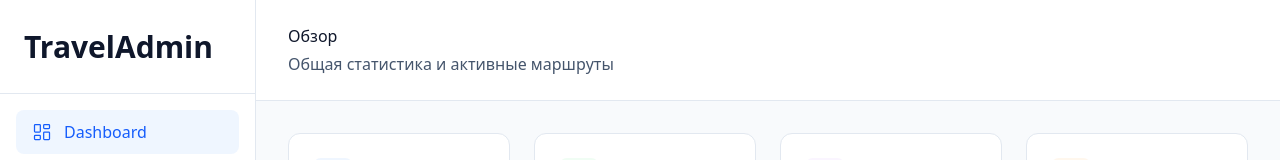
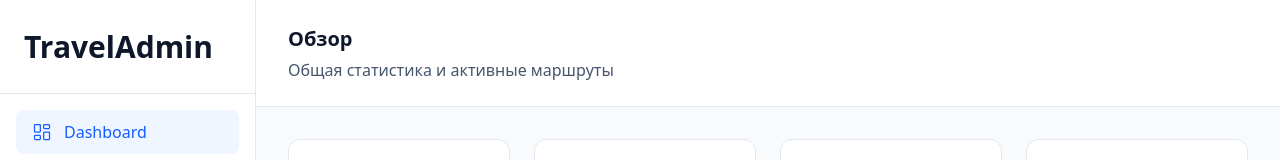
Before and after one commit to Aziz-el/Traveling-Admin, a React (Vite) app: page / in a window 1280 px wide. Shown: the top 160 px of the page. Built offline with nearby package versions, Linux system fonts and the light colour scheme.

Commit message:
update 2

```diff
--- a/src/pages/Dashboard/Dashboard.tsx
+++ b/src/pages/Dashboard/Dashboard.tsx
@@ -36,7 +36,7 @@ export function Dashboard({ tours }: DashboardProps) {
   return (
     <div className="h-full flex flex-col">
       <header className="bg-white border-b border-slate-200 px-8 py-6">
-        <h2 className="text-slate-900">Обзор</h2>
+        <h2 className="text-slate-900 text-[20px] font-bold">Обзор</h2>
         <p className="text-slate-600 mt-1">Общая статистика и активные маршруты</p>
       </header>
 
```
